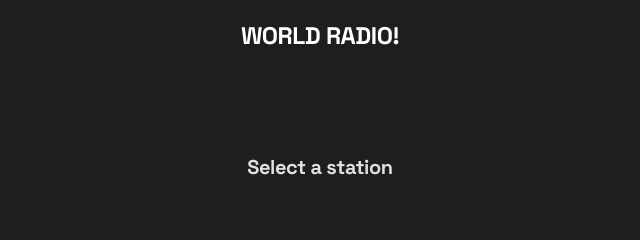
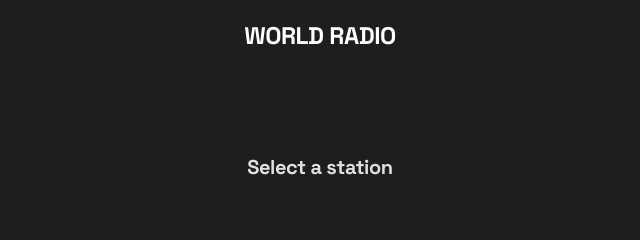
Before and after one commit to derrific/world-radio, a plain HTML site: page index.html in a window 1280 px wide. Shown: the top 240 px of the page, 320-960 px from the left. Drawn offline with nearby package versions, Linux system fonts and the light colour scheme.

Commit message:
remove exclamation pt

```diff
--- a/index.html
+++ b/index.html
@@ -16,7 +16,7 @@
 <body>
 
     <div class="player-container">
-        <h1>World Radio!</h1>
+        <h1>World Radio</h1>
 
         <div class="current-info">
             <img id="current-image" src="" alt="" style="display: none;">
```
